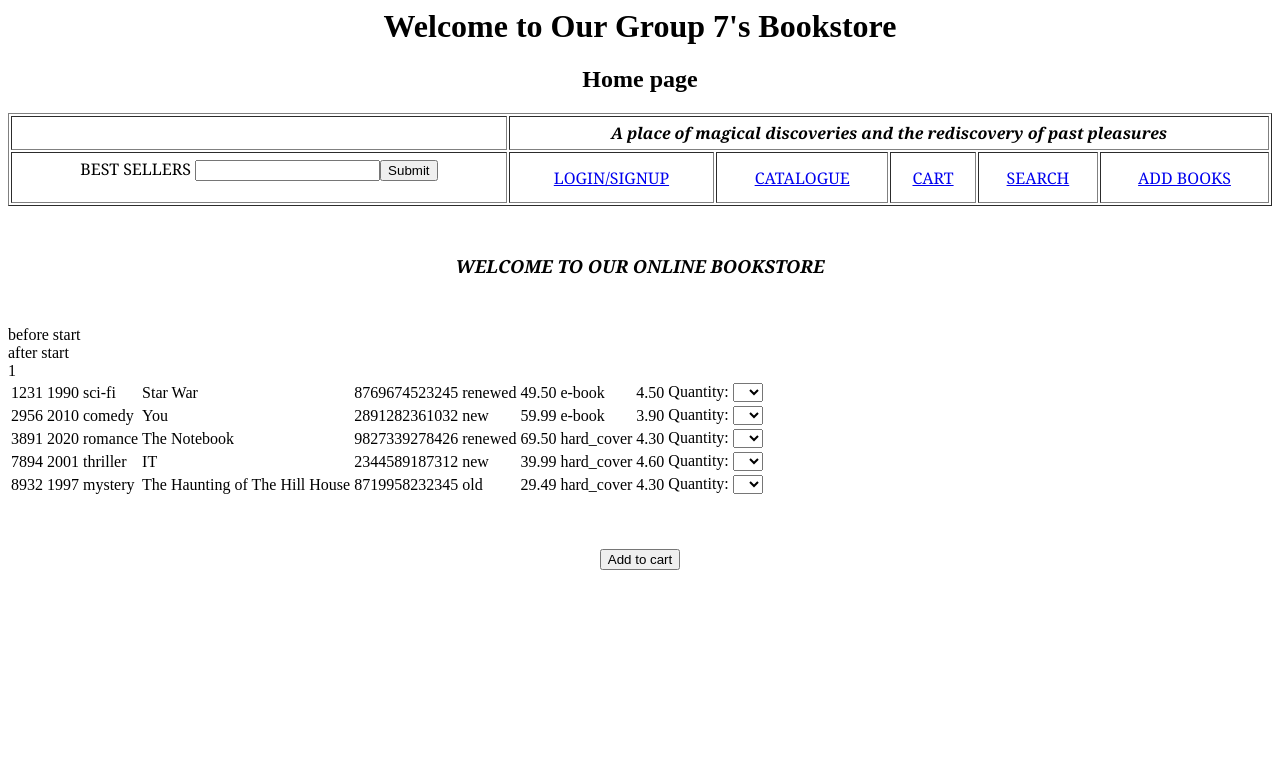
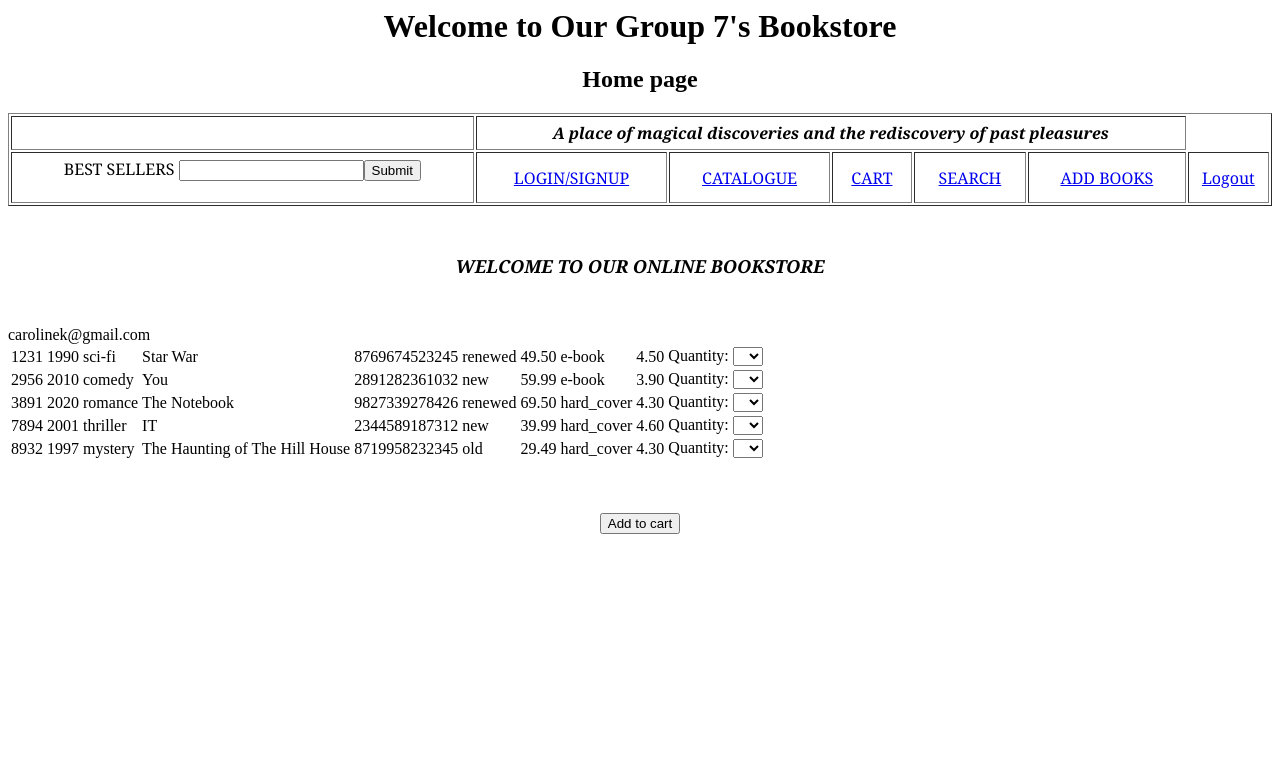
Before and after one commit to nnguyen09/Book-Database-, a PHP site: page /bookstore.php?email=1 in a window 1280 px wide. Shown: the top 783 px of the page. Run offline with PHP 8.4, Linux system fonts and the light colour scheme; a user stored in the database is signed in; data comes from the database, SQL or seed files in the repository.

Commit message:
Update bookstore.php

```diff
--- a/bookstore.php
+++ b/bookstore.php
@@ -7,6 +7,16 @@
 <h2 align = "center">Home page</h2>
 
 <?php
+session_start();
+
+
+/*
+add an if statement that checks if $_SESSION['email'] = admin_email
+and if it does add
+
+echo <td align='center'> <a href='change_shipping_costs.php' >Change Shipping Costs</a></td>
+into the href options
+*/
 echo " <html>
 <head>
   <title>Home page</title>
@@ -23,10 +33,11 @@ echo " <html>
         <tr>
           <td align='center'> <a><form method = 'POST' action = 'bestseller.php'>BEST SELLERS <input type ='text' name ='year'/><input type ='submit'/></form></a></td>
           <td align='center'> <a href='login.php' >LOGIN/SIGNUP</a></td>
-          <td align='center'><a href='catalog.php' >CATALOGUE</a></td>
+		   <td align='center'><a href='catalog.php' >CATALOGUE</a></td>
           <td align='center' ><a href='cart.php' >CART</a></td>
           <td align='center'> <a href='task4_searchbook.html' >SEARCH</a></td>
           <td align='center' ><a href='publish.php' >ADD BOOKS</a></td>
+		  <td align='center' ><a href='logout.php' >Logout</a></td>
         </tr>
       </table>
     </frame>
@@ -44,12 +55,12 @@ echo " <html>
 ";
 ?>
 <?php
-echo "before start<br>";
-session_start();
-echo "after start<br>";
-$_SESSION["email"] = $_GET['email'];
+//echo "before start<br>";
 
-echo $_SESSION['email'];
+//echo "after start<br>";
+echo $_SESSION["email"];
+
+//echo $_SESSION['email'];
 
 if(!isset($_SESSION["email"])){
   header("bookstore.html");
```
